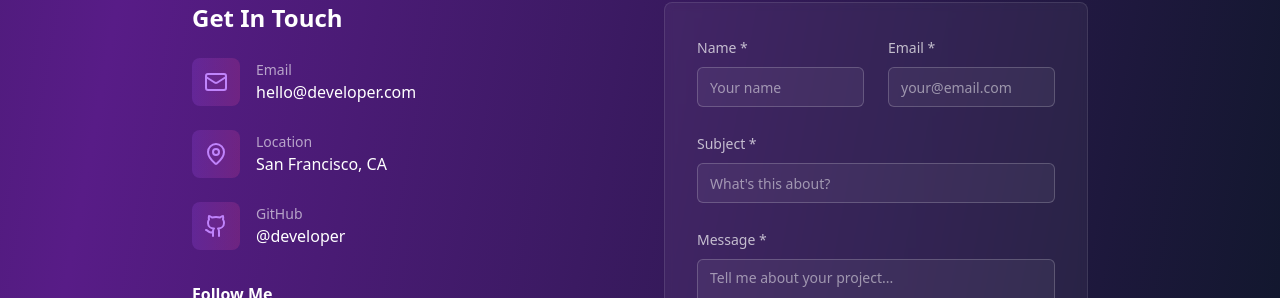
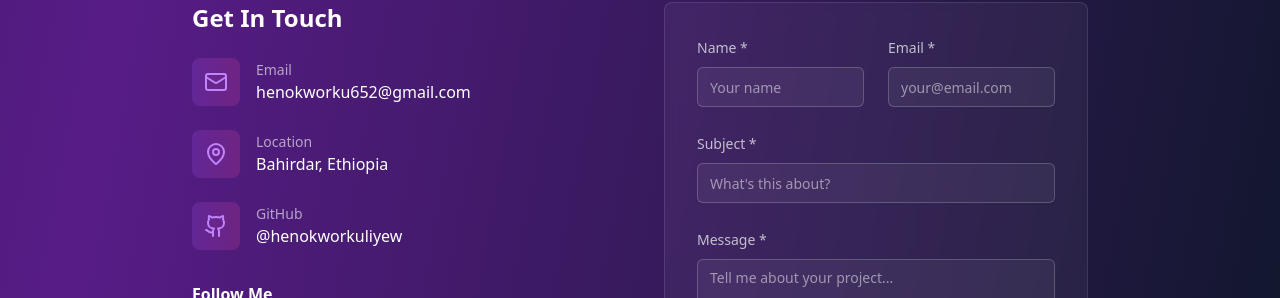
Before and after one commit to henokworkuliyew/myportfolio, a Next.js app: page / in a window 1280 px wide. Shown: the part 6338-6636 px from the top of the page. Built offline with nearby package versions, Linux system fonts and the light colour scheme.

Commit message:
Update contact information and social links with personalized data

```diff
--- a/src/data/contact.ts
+++ b/src/data/contact.ts
@@ -2,13 +2,21 @@ import { Mail, MapPin, Github, Linkedin } from 'lucide-react'
 import type { ContactInfo, SocialLink } from '@/types/portfolio'
 
 export const contactInfo: ContactInfo[] = [
-  { icon: Mail, label: 'Email', value: 'hello@developer.com' },
-  { icon: MapPin, label: 'Location', value: 'San Francisco, CA' },
-  { icon: Github, label: 'GitHub', value: '@developer' },
+  { icon: Mail, label: 'Email', value: 'henokworku652@gmail.com' },
+  { icon: MapPin, label: 'Location', value: 'Bahirdar, Ethiopia' },
+  { icon: Github, label: 'GitHub', value: '@henokworkuliyew' },
 ]
 
 export const socialLinks: SocialLink[] = [
-  { icon: Github, href: '#', label: 'GitHub' },
-  { icon: Linkedin, href: '#', label: 'LinkedIn' },
-  { icon: Mail, href: '#', label: 'Email' },
+  { icon: Github,
+    href: 'https://github.com/henokworkuliyew',
+    label: 'GitHub' },
+  {
+    icon: Linkedin,
+    href: 'https://www.linkedin.com/in/henokworku652',
+    label: 'LinkedIn',
+  },
+  { icon: Mail,
+    href: 'mailto:henokworku652@gmail.com',
+    label: 'Email' },
 ]
```
